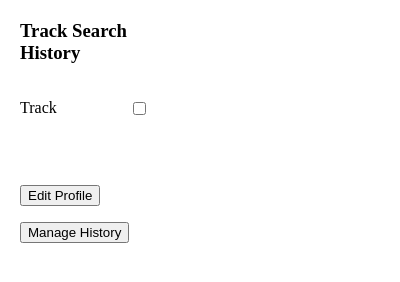
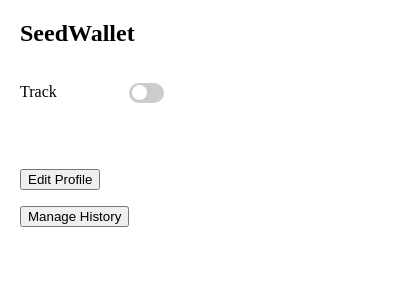
Before and after one commit to ericlikp/msbd5017-project, a browser extension: page chrome_extension/popup.html in a window 400 px wide. Drawn offline with Linux system fonts and the light colour scheme.

Commit message:
stylised toggle + page navigation

```diff
--- a/chrome_extension/button.css
+++ b/chrome_extension/button.css
@@ -35,3 +35,56 @@ input[type=submit] {
     -webkit-border-radius: 5px;
     border-radius: 5px;
 }
+
+
+.switch {
+  position: relative;
+  display: inline-block;
+  width: 35px;
+  height: 20px;
+}
+
+.switch input {
+  opacity: 0;
+  width: 0;
+  height: 0;
+}
+
+/* slider tube */
+.slider {
+  position: absolute;
+  cursor: pointer;
+  top: 0;
+  left: 0;
+  right: 0;
+  bottom: 0;
+  background-color: #ccc;
+  transition: .2s;
+}
+/* slider circle */
+.slider:before {
+  position: absolute;
+  content: "";
+  height: 15px;
+  width: 15px;
+  left: 2.5px;
+  bottom: 2.5px;
+  background-color: white;
+  transition: .2s;
+}
+
+input:checked + .slider {
+  background-color: #41a4f2;
+}
+/*travel distance*/
+input:checked + .slider:before {
+  transform: translateX(14px);
+}
+
+.slider.round {
+  border-radius: 34px;
+}
+
+.slider.round:before {
+  border-radius: 50%;
+}
--- a/chrome_extension/popup.html
+++ b/chrome_extension/popup.html
@@ -10,7 +10,7 @@
 
 
   <body>
-  	<h3>Track Search History</h3>
+  	<h2>SeedWallet</h2>
     <div class="row">
 	  <div class="column">
 	  	<p>Track</p>
@@ -28,7 +28,14 @@
 
 	  <div class="column">
 	  	<p>
-	    <input type="checkbox" id="check_box"/>
+
+
+	  	<!-- our checkbox toggle-->
+	    <label class="switch">
+		  <input type="checkbox" id="check_box">
+		  <span class="slider round"></span>
+		</label>
+
 	    </p>
 	  </div>
 	</div>
--- a/chrome_extension/popup.js
+++ b/chrome_extension/popup.js
@@ -26,7 +26,7 @@ if(checkbox){
 var profile = document.querySelector("#toggle_profile");
 if(profile) {
   profile.addEventListener('click', function() {
-  window.open('./profile.html');
+  window.open('./profile.html','_self');
   });
 }
 
```
Also changed, not shown: chrome_extension/profile.html (+3 -1 lines).
